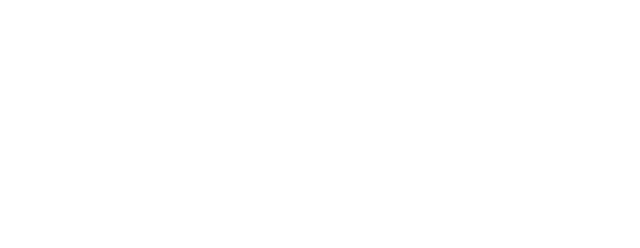
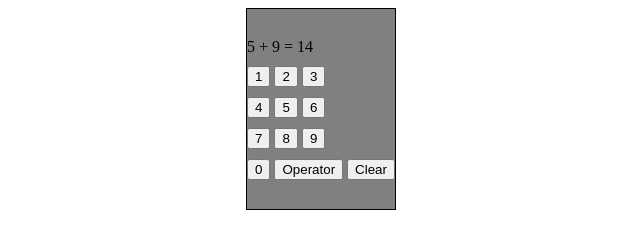
Before and after one commit to usman3261/Project-Calculator, a plain HTML site: page index.html in a window 1280 px wide. Shown: the whole page, without its empty margins (319-959 px from the left). Drawn offline with Linux system fonts and the light colour scheme.

Commit message:
Make Dummy Calculator

```diff
--- a/index.html
+++ b/index.html
@@ -8,6 +8,29 @@
     <script src="./javascript.js" defer></script>
 </head>
 <body>
-
+    <div class="calculator">
+        <div class="display">5 + 9 = 14
+        <div class="threeXthree">
+        <button>1</button>
+        <button>2</button>
+        <button>3</button>
+        </div>
+        <div class="threeXthree">
+        <button>4</button>
+        <button>5</button>
+        <button>6</button>
+        </div>
+        <div class="threeXthree">
+        <button>7</button>
+        <button>8</button>
+        <button>9</button>
+        </div>
+        <div class="threeXthree">
+        <button>0</button>
+        <button>Operator</button>
+        <button>Clear</button>
+        </div>
+        </div>
+    </div>
 </body>
 </html>
--- a/styles.css
+++ b/styles.css
@@ -0,0 +1,17 @@
+body{
+    display: flex;
+    justify-content: center;
+    align-items: center;
+}
+.display{
+    display: flex;
+    flex-direction: column;
+    max-width: fit-content;
+    justify-content: center;
+    gap:10px;
+    border:1px solid  black;
+    flex-wrap: wrap;
+    background-color: grey;
+    height:200px;
+
+}
```
